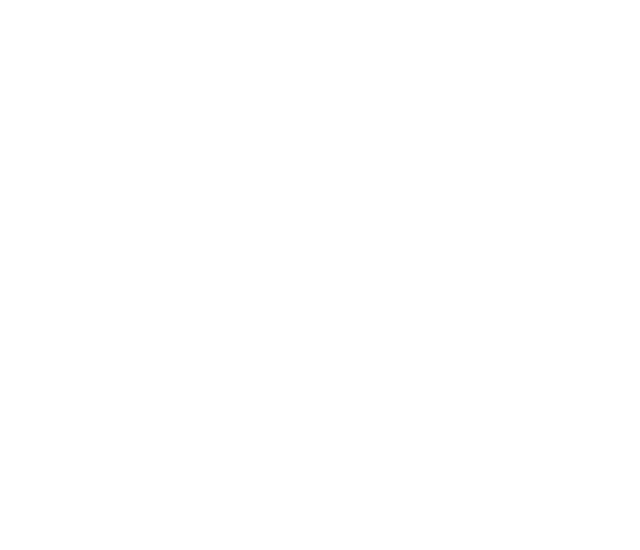
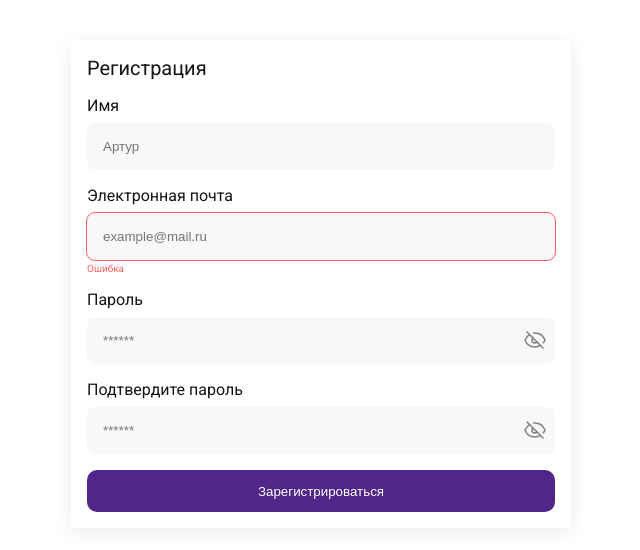
Before and after one commit to aleksaksan/antiproff-test, a React (Vite) app: page /auth in a window 1280 px wide. Shown: the part 116-666 px from the top of the page, without its empty margins (319-959 px from the left). Built offline with nearby package versions, Linux system fonts and the light colour scheme.

Commit message:
added form

```diff
--- a/src/App.tsx
+++ b/src/App.tsx
@@ -1,8 +1,8 @@
 import { Navigate, Route, Routes } from 'react-router-dom'
 import './App.css'
 import { HomePage } from './pages/HomePage/HomePage'
-import AuthPage from './pages/AuthPage/AuthPage'
-import{ UserPage } from './pages/UserPage/UserPage'
+import { AuthPage } from './pages/AuthPage/AuthPage'
+import { UserPage } from './pages/UserPage/UserPage'
 
 function App() {
 
--- /dev/null
+++ b/src/components/Svg/SvgEye.tsx
@@ -0,0 +1,8 @@
+export const SvgEye = () => {
+  return (
+    <svg width="24" height="24" viewBox="0 0 24 24" fill="none" xmlns="http://www.w3.org/2000/svg">
+    <path d="M10.7302 5.07319C11.1448 5.02485 11.5684 5 11.9999 5C16.6639 5 20.3998 7.90264 21.9999 12C21.6053 13.0104 21.0809 13.9482 20.4446 14.7877M6.51956 6.51944C4.47949 7.76406 2.90105 9.69259 1.99994 12C3.60008 16.0974 7.33597 19 11.9999 19C14.0375 19 15.8979 18.446 17.4805 17.4804M9.87871 9.87859C9.33576 10.4215 8.99994 11.1715 8.99994 12C8.99994 13.6569 10.3431 15 11.9999 15C12.8284 15 13.5785 14.6642 14.1214 14.1212" stroke="#808185" strokeWidth="1.5" strokeLinecap="round" strokeLinejoin="round"/>
+    <path d="M4 4L20 20" stroke="#808185" strokeWidth="1.5" strokeLinecap="round"/>
+    </svg>
+  );
+};
--- /dev/null
+++ b/src/pages/AuthPage/AuthPage.scss
@@ -0,0 +1,105 @@
+.auth-page {
+  justify-content: center;
+  height: 100vh;
+}
+
+.auth-form {
+  width: 500px;
+  padding: 16px;
+  display: flex;
+  flex-direction: column;
+  box-shadow: 0 4px 20px #00000014;
+  gap: 16px;
+  color: #151317;
+
+  .auth-title {
+    font-size: 20px;
+    font-weight: 400;
+  }
+
+  &>label {
+
+    font-size: 16px;
+    display: block;
+    width: 100%;
+
+    &>input {
+      margin-top: 8px;
+      padding: 16px;
+      display: block;
+      width: 100%;
+      background-color: #F8F8F8;
+      border-radius: 8px;
+      border: none;
+      color: #151317;
+
+      &:focus {
+        outline: 1px solid #0000001e;
+      }
+
+    }
+
+    &.error {
+      position: relative;
+
+      &>input {
+        outline: 1px solid #FF6161;
+        margin-bottom: 14px;
+      }
+
+      &::before {
+        content: 'Ошибка';
+        font-family: 'Roboto';
+        font-weight: 400;
+        color: #FF6161;
+        display: block;
+        width: 38px;
+        height: 11px;
+        font-size: 10px;
+        line-height: 12px;
+        position: absolute;
+        left: 0;
+        bottom: 0px;
+      }
+    }
+  }
+
+  .pos-rel {
+    &>.show-pass {
+      position: absolute;
+      right: 8px;
+      bottom: 8px;
+      cursor: pointer;
+      transition: all ease-in 0.2s;
+
+      &>svg:hover {
+        path {
+          stroke: #151317;
+        }
+      }
+      &>svg:active {
+        opacity: 0.7;
+        path {
+          stroke: #151317;
+        }
+      }
+    }
+  }
+}
+
+.submit {
+  color: #fff;
+  background-color: #512689;
+  padding: 13.5px 0;
+  border-radius: 10px;
+  outline: none;
+  border: none;
+  cursor: pointer;
+
+  &:hover {
+    background-color: #512689d8;
+  }
+  &:active {
+    background-color: #42206e;
+  }
+}
--- a/src/pages/AuthPage/AuthPage.tsx
+++ b/src/pages/AuthPage/AuthPage.tsx
@@ -1,11 +1,43 @@
-import React from 'react';
+import { useState } from 'react';
+import { SvgEye } from '../../components/Svg/SvgEye';
+import './AuthPage.scss';
 
-const AuthPage = () => {
+export const AuthPage = () => {
+  const [passwordField, setPasswordField] = useState(false);
+  const [confirmPasswordField, setConfirmPasswordField] = useState(false);
+
+
+
   return (
-    <div>
-
+    <div className="flex-center auth-page">
+      <form className="auth-form">
+        <h1 className="auth-title">
+          Регистрация
+        </h1>
+        <label className="auth-label" htmlFor="name">
+          Имя
+          <input type="text" placeholder="Артур" />
+        </label>
+        <label htmlFor="email" className='error'>
+          Электронная почта
+          <input type="text" placeholder="example@mail.ru" />
+        </label>
+        <label className="pos-rel" htmlFor="password">
+          Пароль
+          <input type={passwordField ? 'text' : 'password'} placeholder="******" />
+          <div className="show-pass" onClick={()=>setPasswordField(prev => !prev)} >
+            <SvgEye />
+          </div>
+        </label>
+        <label className="pos-rel" htmlFor="confirm">
+          Подтвердите пароль
+          <input type={confirmPasswordField ? 'text' : 'password'} placeholder="******" />
+          <div className="show-pass" onClick={()=>setConfirmPasswordField(prev => !prev)} >
+            <SvgEye />
+          </div>
+        </label>
+        <input className="submit" type="submit" value="Зарегистрироваться" />
+      </form>
     </div>
   );
 };
-
-export default AuthPage;
```
Also changed, not shown: src/pages/HomePage/HomePage.scss (line endings or trailing spaces).
